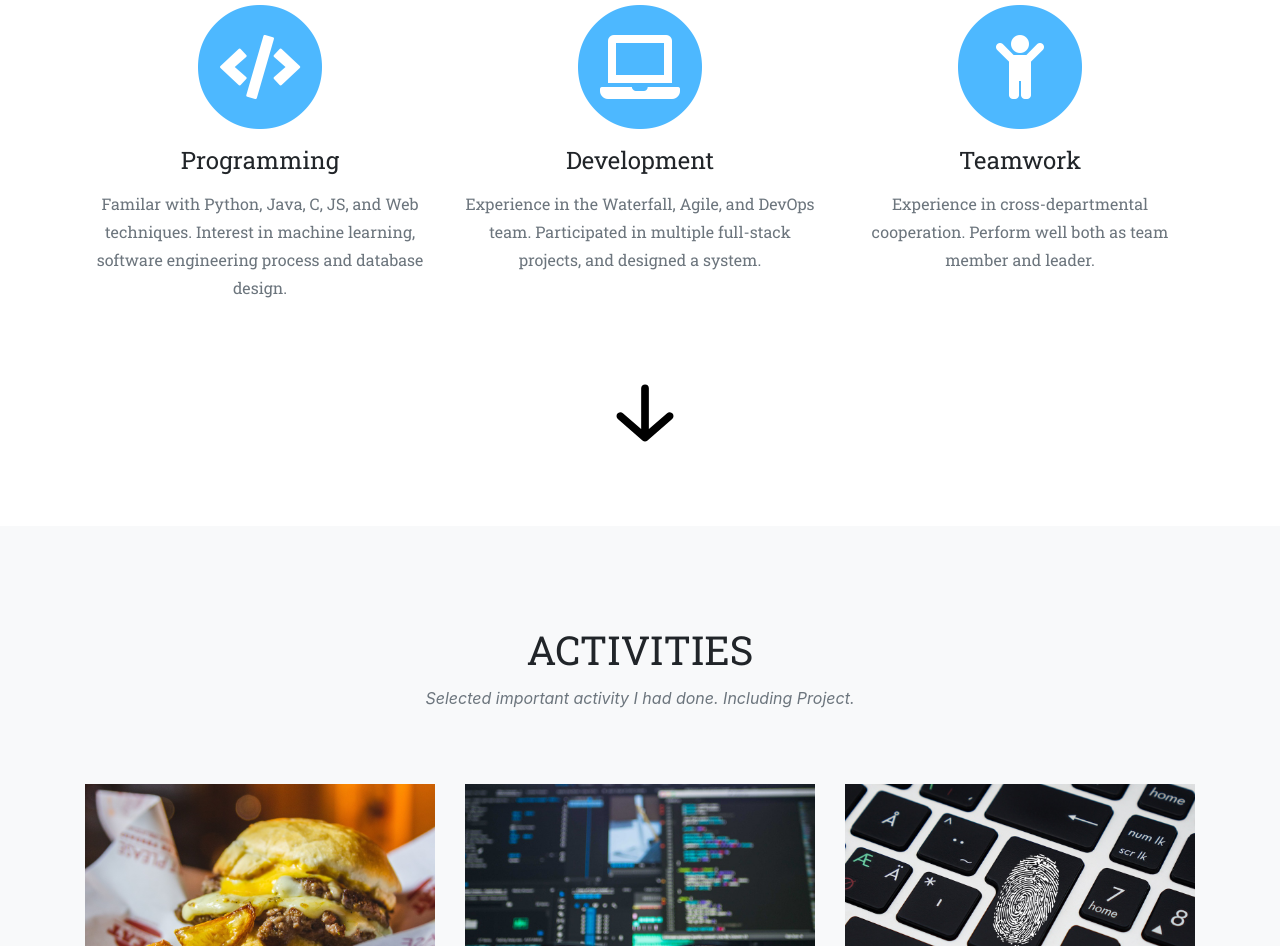
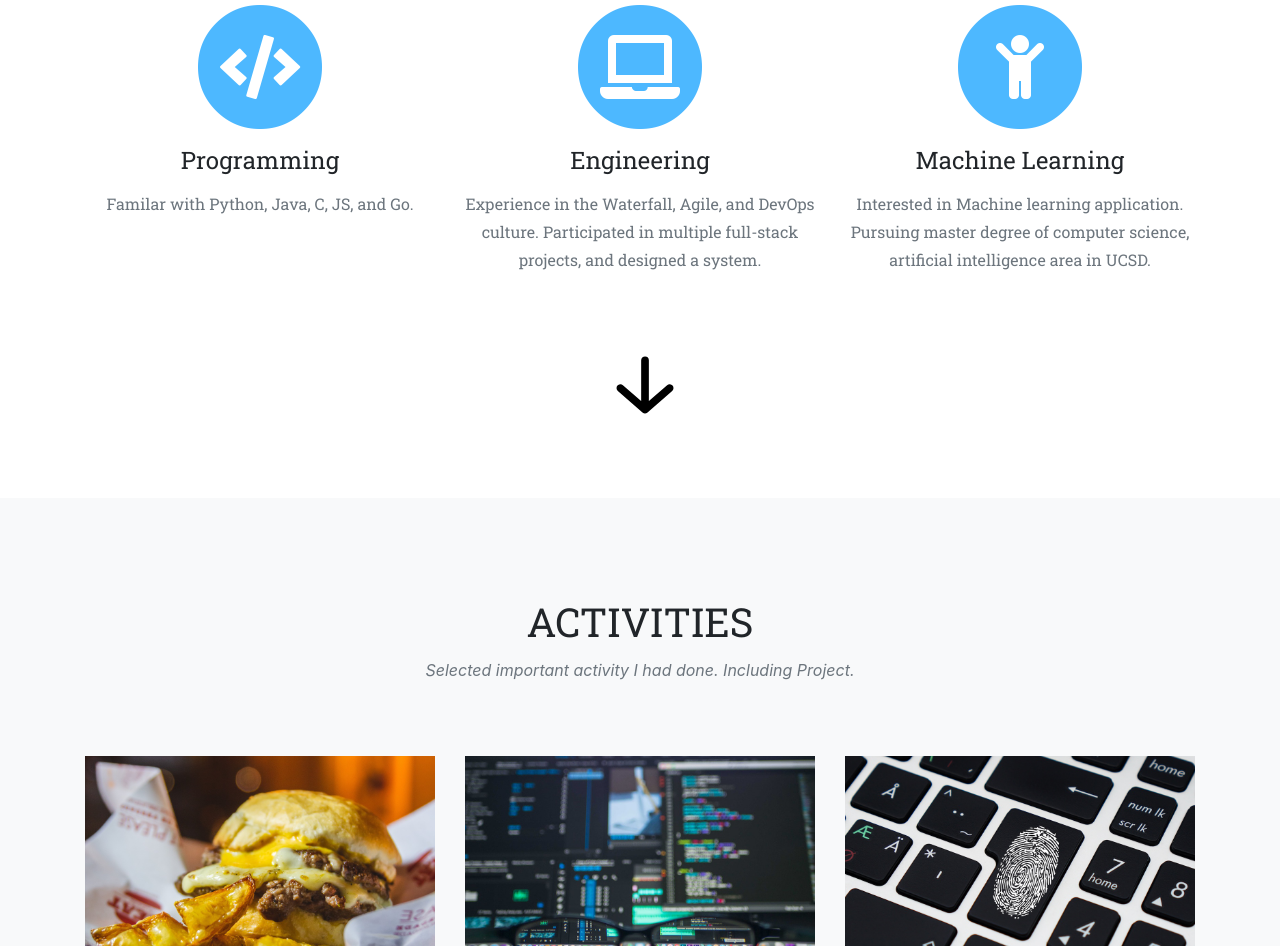
Before and after one commit to changchiajung/changchiajung.github.io, a plain HTML site: page index.html in a window 1280 px wide. Shown: the part 1054-2000 px from the top of the page. Drawn offline with Linux system fonts and the light colour scheme; a web font is replaced by a local one.

Commit message:
Update index.html

```diff
--- a/index.html
+++ b/index.html
@@ -187,24 +187,23 @@
             <i class="fas fa-code fa-stack-1x fa-inverse"></i>
           </span>
                 <h4 class="service-heading">Programming</h4>
-                <p class="text-muted">Familar with Python, Java, C, JS, and Web techniques. Interest in machine learning,
-                    software engineering process and database design.</p>
+                <p class="text-muted">Familar with Python, Java, C, JS, and Go. </p>
             </div>
             <div class="col-md-4">
           <span class="fa-stack fa-4x">
             <i class="fas fa-circle fa-stack-2x text-primary"></i>
             <i class="fas fa-laptop fa-stack-1x fa-inverse"></i>
           </span>
-                <h4 class="service-heading">Development</h4>
-                <p class="text-muted">Experience in the Waterfall, Agile, and DevOps team. Participated in multiple full-stack projects, and designed a system.</p>
+                <h4 class="service-heading">Engineering</h4>
+                <p class="text-muted">Experience in the Waterfall, Agile, and DevOps culture. Participated in multiple full-stack projects, and designed a system.</p>
             </div>
             <div class="col-md-4">
           <span class="fa-stack fa-4x">
             <i class="fas fa-circle fa-stack-2x text-primary"></i>
             <i class="fas fa-child fa-stack-1x fa-inverse"></i>
           </span>
-                <h4 class="service-heading">Teamwork</h4>
-                <p class="text-muted">Experience in cross-departmental cooperation. Perform well both as team member and leader.</p>
+                <h4 class="service-heading">Machine Learning</h4>
+                <p class="text-muted">Interested in Machine learning application. Pursuing master degree of computer science, artificial intelligence area in UCSD.</p>
             </div>
         </div>
         <a id="skillSvgLink" class="nav-link js-scroll-trigger" href="#portfolio">
```
